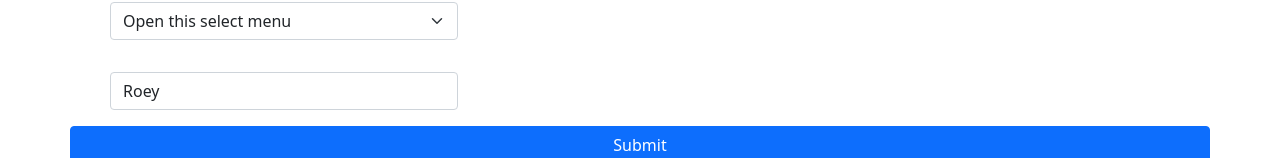
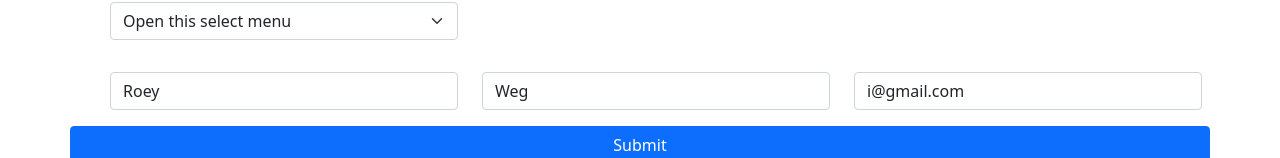
Before and after one commit to RoeyVeg/justt-app, a React (Create React App) app: page / in a window 1280 px wide. Shown: the part 187-345 px from the top of the page. Built offline with nearby package versions, Linux system fonts and the light colour scheme.

Commit message:
created billing from

```diff
--- a/src/components/NewBillForm.jsx
+++ b/src/components/NewBillForm.jsx
@@ -22,9 +22,25 @@ const NewBillForm = () => {
         <div class="col-4">
           <input
             type="text"
-            className="form-control"
+            className="form-control disabled readonly"
             id="firstName"
             value="Roey"
+          />
+        </div>
+        <div class="col-4">
+          <input
+            type="text"
+            className="form-control disabled readonly"
+            id="lastName"
+            value="Weg"
+          />
+        </div>
+        <div class="col-4">
+          <input
+            type="email"
+            className="form-control disabled readonly"
+            id="email"
+            value="i@gmail.com"
           />
         </div>
       </div>
```
